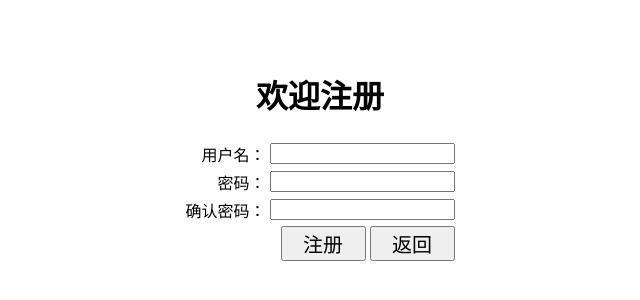
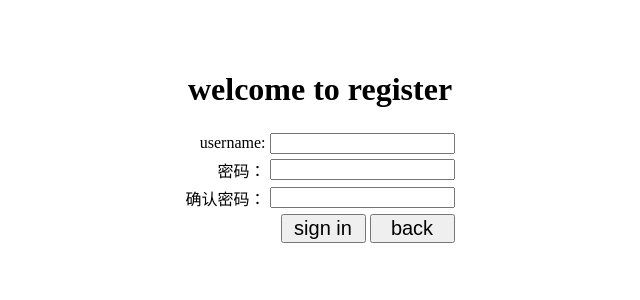
Before and after one commit to Dav888Lucien/1v1videoCall, a website: page www/chatprj/register.html in a window 1280 px wide. Shown: the part 108-408 px from the top of the page, without its empty margins (320-960 px from the left). Drawn offline with Linux system fonts and the light colour scheme; no server answers.

Commit message:
Update register.html
update

```diff
--- a/www/chatprj/register.html
+++ b/www/chatprj/register.html
@@ -8,10 +8,10 @@
 
     <div align="center">
         <div style="height: 150px;"></div>
-        <h1>欢迎注册</h1>
+        <h1>welcome to register</h1>
         <table>
             <tr>
-                <td align="right" ><label>用户名：</label></td>
+                <td align="right" ><label>username:</label></td>
                 <td><input id="username"></td>
             </tr>
             <tr>
@@ -25,8 +25,8 @@
             <tr>
                 <td></td>
                 <td align="right">
-                    <button id = "sure" style="width: 85px;font-size: 20px; ">注册</button>
-                    <button id = "back" style="width: 85px;font-size: 20px; ">返回</button>
+                    <button id = "sure" style="width: 85px;font-size: 20px; ">sign in</button>
+                    <button id = "back" style="width: 85px;font-size: 20px; ">back</button>
                 </td>
             </tr>
         </table>
```
